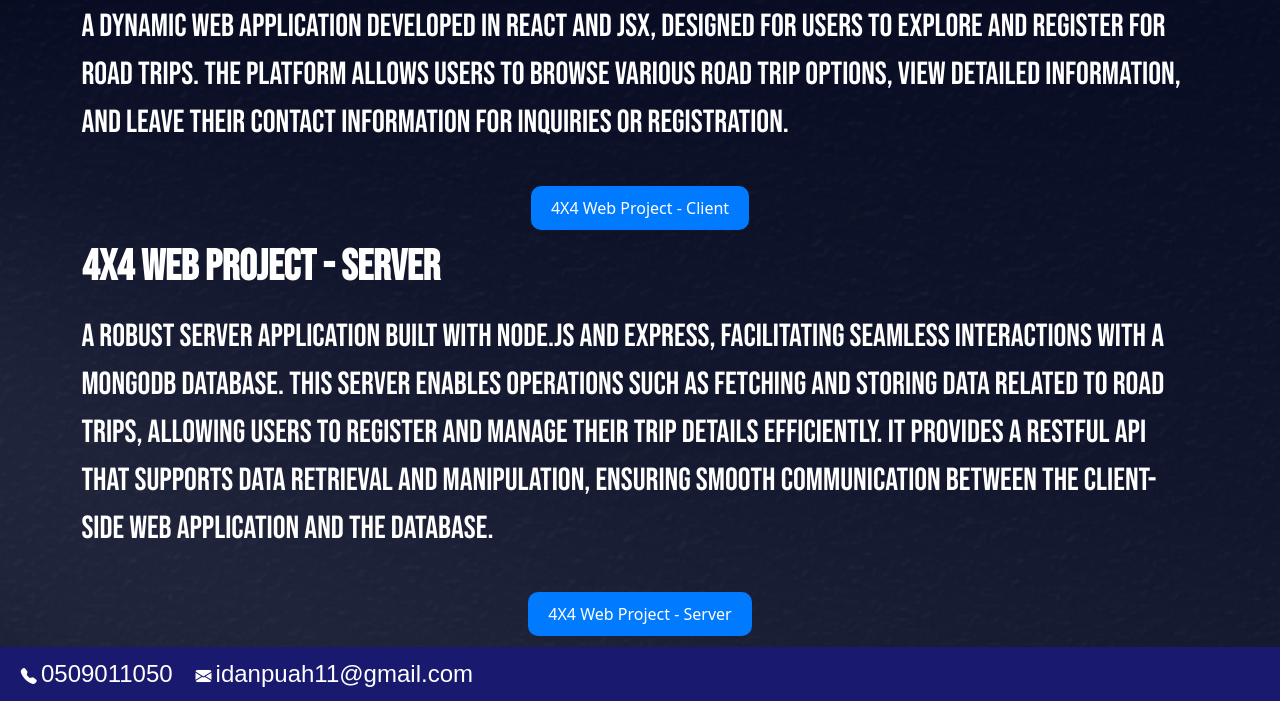
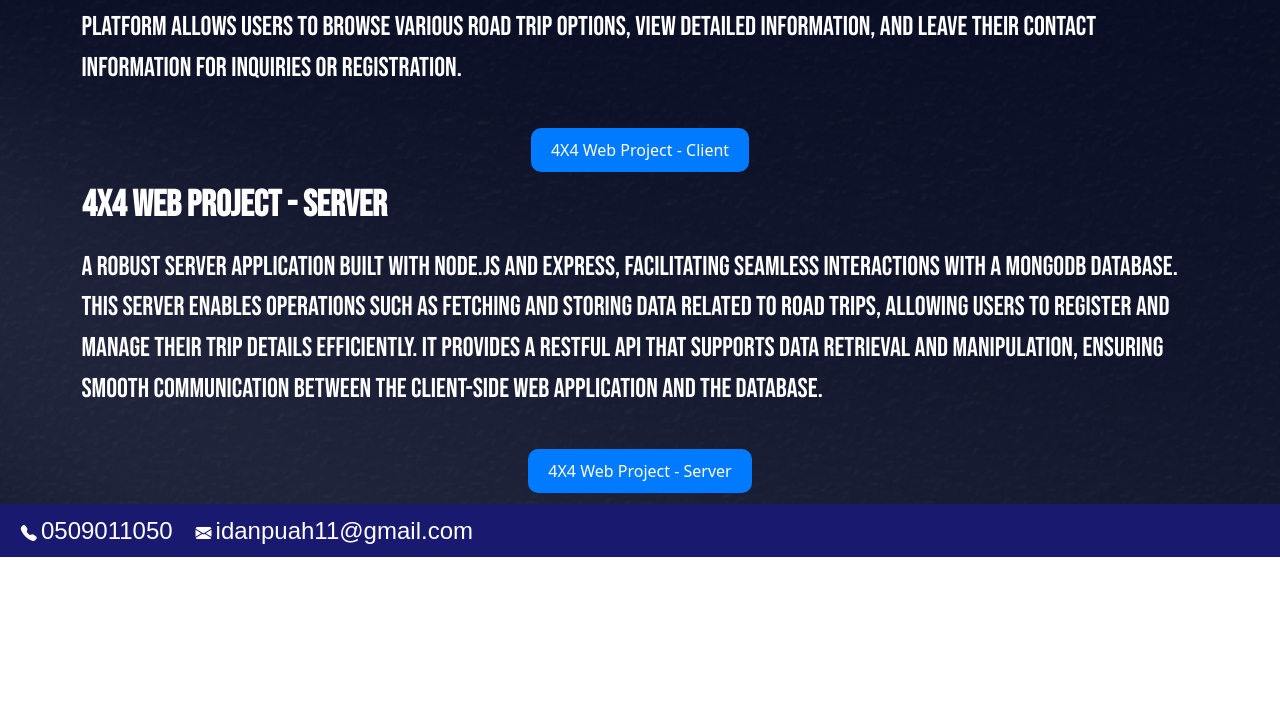
Before and after one commit to IdanPuah/IdanPuah.github.io, a plain HTML site: page index.html in a window 1280 px wide. Shown: the part 694-1395 px from the top of the page. After the commit the page ends 1251 px from the top, so only its background shows below. Drawn offline with nearby package versions, Linux system fonts and the light colour scheme.

Commit message:
change fonts

```diff
--- a/styles.css
+++ b/styles.css
@@ -31,12 +31,12 @@
     color: white; /* Set the text color to white */
     font-family: 'Bebas Neue', sans-serif;
     font-weight: bold;
-    font-size: 2.7rem; /* Set the font size to 2rem */
+    font-size: 2.3rem; /* Set the font size to 2rem */
 }
 .project-description{
     color: white; /* Set the text color to white */
     font-family: 'Bebas Neue', sans-serif;
-    font-size: 2rem; /* Set the font size to 1.2rem */
+    font-size: 1.7rem; /* Set the font size to 1.2rem */
     padding: 1%;
 }
 
```
Also changed, not shown: index.html (line endings or trailing spaces).
